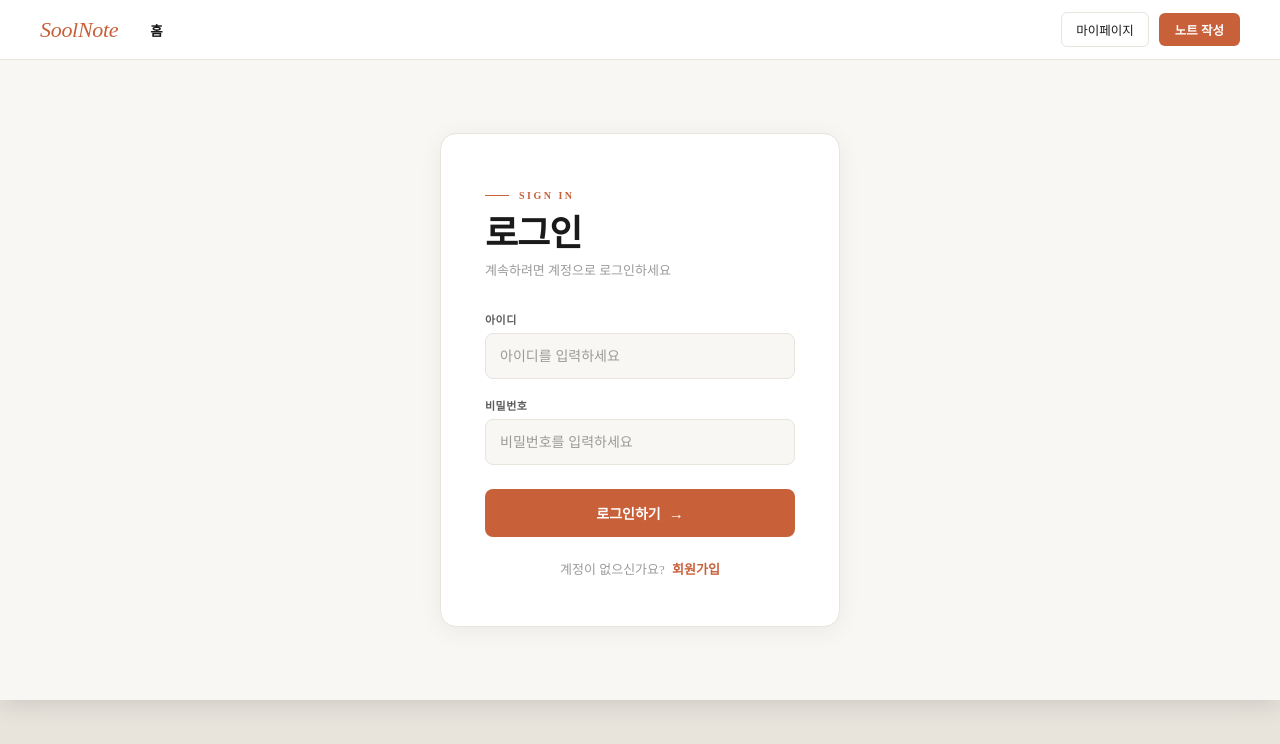
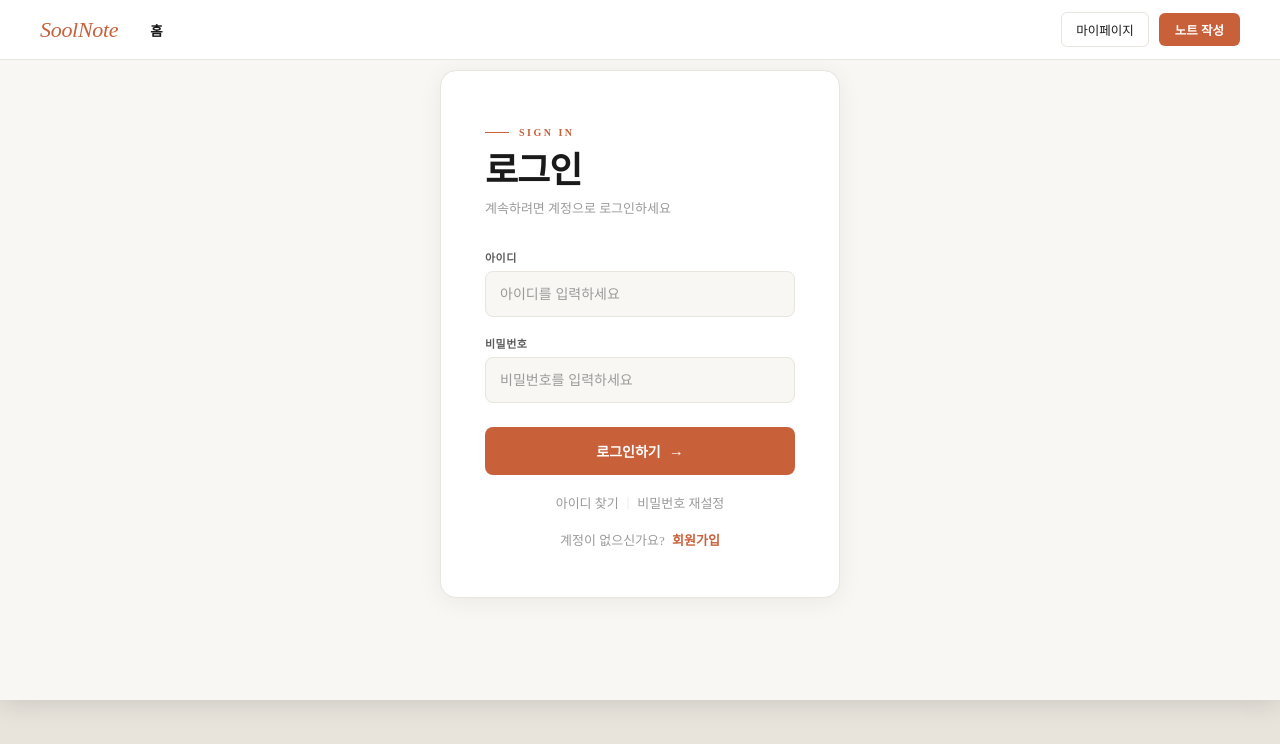
Before and after one commit to gywns0418/sool-project, a Vue app in the folder sool-web/: page /login in a window 1280 px wide. Shown: the top 744 px of the page. Built offline with nearby package versions, Linux system fonts and the light colour scheme.

Commit message:
스크롤 위치 위부터 시작

```diff
--- a/sool-web/src/router/index.js
+++ b/sool-web/src/router/index.js
@@ -21,5 +21,13 @@ const routes = [
 
 export default createRouter({
   history: createWebHistory(),
-  routes
+  routes,
+
+  //라우터 이동시 스크롤 위치 위에서 시작
+  scrollBehavior(to, from, savedPosition) {
+    if (savedPosition) {
+      return savedPosition
+    }
+    return { top: 0, left: 0 }
+  }
 })
--- a/sool-web/src/views/auth/LoginView.vue
+++ b/sool-web/src/views/auth/LoginView.vue
@@ -8,6 +8,7 @@
           <span class="eyebrow-line"></span>
           <span>SIGN IN</span>
         </div>
+
         <h1 class="form-title">로그인</h1>
         <p class="form-sub">계속하려면 계정으로 로그인하세요</p>
 
@@ -39,6 +40,12 @@
           </button>
         </form>
 
+        <div class="sub-links">
+          <router-link to="/find-id" class="sub-link">아이디 찾기</router-link>
+          <span class="sub-sep">|</span>
+          <router-link to="/reset-password" class="sub-link">비밀번호 재설정</router-link>
+        </div>
+
         <p class="form-footer">
           계정이 없으신가요?
           <router-link to="/signup" class="form-link">회원가입</router-link>
@@ -49,8 +56,8 @@
 </template>
 
 <script setup>
+import { ref } from 'vue'
 import PageNav from '../../components/common/PageNav.vue'
-import { ref } from 'vue'
 
 const navLinks = [
   { label: '홈', to: '/', active: true }
@@ -67,10 +74,9 @@ const login = () => {
 <style scoped>
 .page-wrap {
   background: var(--bg);
+  overflow: hidden;
+  box-shadow: 0 4px 24px rgba(0, 0, 0, 0.12);
   min-height: 700px;
-  display: flex;
-  flex-direction: column;
-  box-shadow: 0 4px 24px rgba(0, 0, 0, 0.12);
 }
 
 .login-body {
@@ -78,7 +84,7 @@ const login = () => {
   display: flex;
   align-items: center;
   justify-content: center;
-  padding: 32px 24px;
+  padding: 10px 24px;
 }
 
 .form-shell {
@@ -88,7 +94,7 @@ const login = () => {
   border: 1px solid var(--border);
   border-radius: 16px;
   padding: 48px 44px;
-  box-shadow: 0 4px 24px rgba(0,0,0,0.06);
+  box-shadow: 0 4px 24px rgba(0, 0, 0, 0.06);
 }
 
 .form-eyebrow {
@@ -102,6 +108,7 @@ const login = () => {
   color: var(--point);
   margin-bottom: 14px;
 }
+
 .eyebrow-line {
   display: block;
   width: 24px;
@@ -117,6 +124,7 @@ const login = () => {
   line-height: 1.1;
   margin-bottom: 6px;
 }
+
 .form-sub {
   font-size: 13px;
   color: var(--muted);
@@ -129,11 +137,13 @@ const login = () => {
   flex-direction: column;
   gap: 18px;
 }
+
 .field-group {
   display: flex;
   flex-direction: column;
   gap: 6px;
 }
+
 .field-label {
   font-size: 11px;
   font-weight: 600;
@@ -141,6 +151,7 @@ const login = () => {
   letter-spacing: 0.5px;
   text-transform: uppercase;
 }
+
 .field-input {
   width: 100%;
   height: 46px;
@@ -154,7 +165,11 @@ const login = () => {
   outline: none;
   transition: border-color 0.18s, box-shadow 0.18s;
 }
-.field-input::placeholder { color: var(--muted); }
+
+.field-input::placeholder {
+  color: var(--muted);
+}
+
 .field-input:focus {
   border-color: var(--point);
   box-shadow: 0 0 0 3px rgba(200, 96, 58, 0.10);
@@ -179,21 +194,57 @@ const login = () => {
   gap: 8px;
   transition: opacity 0.18s, transform 0.12s;
 }
-.btn-submit:hover { opacity: 0.88; }
-.btn-submit:active { transform: scale(0.98); }
-.btn-arrow { font-size: 15px; }
+
+.btn-submit:hover {
+  opacity: 0.88;
+}
+
+.btn-submit:active {
+  transform: scale(0.98);
+}
+
+.btn-arrow {
+  font-size: 15px;
+}
+
+.sub-links {
+  margin-top: 18px;
+  display: flex;
+  justify-content: center;
+  align-items: center;
+  gap: 8px;
+  font-size: 13px;
+}
+
+.sub-link {
+  color: var(--muted);
+  text-decoration: none;
+}
+
+.sub-link:hover {
+  color: var(--point);
+  text-decoration: underline;
+}
+
+.sub-sep {
+  color: var(--border);
+}
 
 .form-footer {
-  margin-top: 22px;
+  margin-top: 18px;
   text-align: center;
   font-size: 13px;
   color: var(--muted);
 }
+
 .form-link {
   color: var(--point);
   font-weight: 600;
   text-decoration: none;
   margin-left: 4px;
 }
-.form-link:hover { text-decoration: underline; }
+
+.form-link:hover {
+  text-decoration: underline;
+}
 </style>
```
